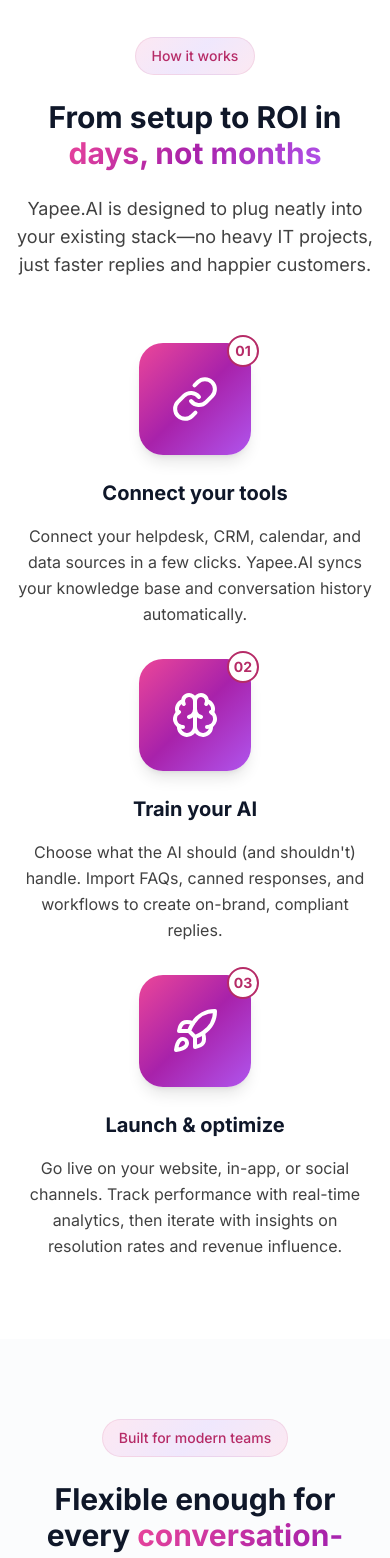
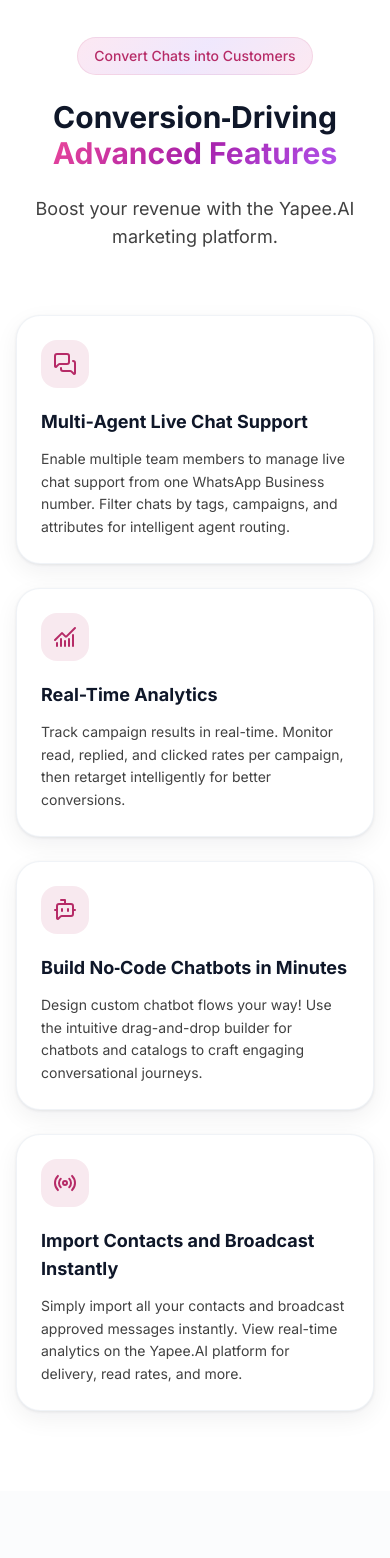
Before and after one commit to devesh111/yapee.ai_nextjs, a Next.js app: page / in a window 390 px wide. Shown: the part 6400-7958 px from the top of the page. Built offline with nearby package versions, Linux system fonts and the light colour scheme.

Commit message:
Completed remaining folds

```diff
--- a/app/page.js
+++ b/app/page.js
@@ -12,7 +12,7 @@
 import Pricing from "@/components/pricing";
 import SocialProof from "@/components/social-proof";
 import Testimonials from "@/components/testimonials";
-import UseCases from "@/components/use-cases";
+import AdvancedFeatures from "@/components/advanced-features";
 import Footer from "@/components/footer";
 import { useEffect, useState } from "react";
 import BackToTop from "@/components/back-to-top";
@@ -52,11 +52,12 @@
                 <WhatWeOffer />
                 <Features scrollToSection={scrollToSection} />
                 <Metrics />
+                <AdvancedFeatures />
                 <HowItWorks />
-                <UseCases />
-                <Integrations />
                 <Testimonials />
-                <Pricing />
+                {/* <Integrations />
+
+                <Pricing /> */}
                 <FAQ />
                 <CTASection />
                 {showBackToTop && <BackToTop scrollToTop={scrollToTop} />}
--- a/components/use-cases.jsx
+++ b/components/advanced-features.jsx
@@ -1,70 +1,69 @@
 "use client";
 
-import { Building2, ShoppingCart, Landmark, Users } from "lucide-react";
+import { BotMessageSquare, ChartNoAxesCombined, MessagesSquare, Radio } from "lucide-react";
 
-const useCases = [
+const features = [
     {
-        icon: Building2,
-        title: "SaaS & B2B",
+        icon: MessagesSquare,
+        title: "Multi-Agent Live Chat Support",
         description:
-            "Qualify trials, route enterprise leads, and resolve technical questions before they hit your engineers.",
+            "Enable multiple team members to manage live chat support from one WhatsApp Business number. Filter chats by tags, campaigns, and attributes for intelligent agent routing.",
     },
     {
-        icon: ShoppingCart,
-        title: "E-commerce & DTC",
+        icon: ChartNoAxesCombined,
+        title: "Real-Time Analytics",
         description:
-            "Answer order questions, recommend products, and recover abandoned carts directly in chat.",
+            "Track campaign results in real-time. Monitor read, replied, and clicked rates per campaign, then retarget intelligently for better conversions.",
     },
     {
-        icon: Landmark,
-        title: "Fintech & Banking",
+        icon: BotMessageSquare,
+        title: "Build No‑Code Chatbots in Minutes",
         description:
-            "Handle routine balance and policy queries securely while routing complex cases to specialists.",
+            "Design custom chatbot flows your way! Use the intuitive drag-and-drop builder for chatbots and catalogs to craft engaging conversational journeys.",
     },
     {
-        icon: Users,
-        title: "Customer Success Teams",
+        icon: Radio,
+        title: "Import Contacts and Broadcast Instantly",
         description:
-            "Proactively engage at-risk accounts and automate playbooks around renewals and expansions.",
+            "Simply import all your contacts and broadcast approved messages instantly.​ View real-time analytics on the Yapee.AI platform for delivery, read rates, and more.",
     },
 ];
 
-const UseCases = () => {
+const AdvancedFeatures = () => {
     return (
-        <section id="use-cases" className="py-20 lg:py-28 bg-muted/30">
+        <section id="advanced-features" className="py-20 lg:py-28 bg-background">
             <div className="max-w-7xl mx-auto px-4 sm:px-6 lg:px-8">
                 {/* Header */}
                 <div className="text-center max-w-3xl mx-auto mb-16">
                     <span className="inline-block px-4 py-2 rounded-full gradient-bg-soft border border-primary/10 text-primary text-sm font-medium mb-6">
-                        Built for modern teams
+                        Convert Chats into Customers
                     </span>
                     <h2 className="text-3xl lg:text-4xl font-bold text-foreground">
-                        Flexible enough for every{" "}
+                        Conversion‑Driving{" "}
                         <span className="gradient-text">
-                            conversation-heavy team
+                            Advanced Features
                         </span>
                     </h2>
                     <p className="mt-6 text-lg text-muted-foreground">
-                        Whether you're running a lean support team or scaling a
-                        global sales org, Yapee.AI adapts to the way you work.
+                        Boost your revenue with the Yapee.AI marketing platform.
                     </p>
                 </div>
 
                 {/* Use Case Cards */}
                 <div className="grid sm:grid-cols-2 lg:grid-cols-4 gap-6">
-                    {useCases.map((useCase, index) => (
+                    {features.map((eature, index) => (
                         <div
                             key={index}
                             className="bg-background rounded-3xl border border-border/50 p-6 card-shadow hover:shadow-xl hover:border-primary/20 hover:-translate-y-1 transition-all duration-300 group"
                         >
                             <div className="w-12 h-12 rounded-2xl bg-primary/10 flex items-center justify-center mb-5 group-hover:bg-primary/20 transition-colors">
-                                <useCase.icon className="w-6 h-6 text-primary" />
+                                <eature.icon className="w-6 h-6 text-primary" />
                             </div>
                             <h3 className="text-lg font-bold text-foreground mb-3">
-                                {useCase.title}
+                                {eature.title}
                             </h3>
                             <p className="text-sm text-muted-foreground leading-relaxed">
-                                {useCase.description}
+                                {eature.description}
                             </p>
                         </div>
                     ))}
@@ -74,4 +73,4 @@
     );
 };
 
-export default UseCases;
+export default AdvancedFeatures;
--- a/components/footer.jsx
+++ b/components/footer.jsx
@@ -4,8 +4,8 @@
 
 const footerLinks = [
     { label: "Features", href: "#features" },
+    { label: "Advanced Features", href: "#advanced-features" },
     { label: "How it works", href: "#how-it-works" },
-    { label: "Use cases", href: "#use-cases" },
     { label: "Pricing", href: "#pricing" },
     { label: "FAQ", href: "#faq" },
 ];
--- a/components/how-it-works.jsx
+++ b/components/how-it-works.jsx
@@ -1,48 +1,45 @@
 "use client";
 
-import { Link, Brain, Rocket } from "lucide-react";
+import { Zap, MessageCircle, CheckCheck } from "lucide-react";
 
 const steps = [
     {
-        icon: Link,
-        number: "01",
-        title: "Connect your tools",
+        icon: CheckCheck,
+        number: "🏆",
+        title: "Earn Official Green Tick Verification",
         description:
-            "Connect your helpdesk, CRM, calendar, and data sources in a few clicks. Yapee.AI syncs your knowledge base and conversation history automatically.",
+            "Get the green tick and broadcast unlimited notifications daily on WhatsApp.",
     },
     {
-        icon: Brain,
-        number: "02",
-        title: "Train your AI",
+        icon: MessageCircle,
+        number: "💬",
+        title: "Enjoy Dedicated Live Chat Support",
         description:
-            "Choose what the AI should (and shouldn't) handle. Import FAQs, canned responses, and workflows to create on-brand, compliant replies.",
+            "Priority chat support from Yapee.AI team via WhatsApp, phone, live chat, and email.",
     },
     {
-        icon: Rocket,
-        number: "03",
-        title: "Launch & optimize",
+        icon: Zap,
+        number: "💥",
+        title: "New WhatsApp features, always",
         description:
-            "Go live on your website, in-app, or social channels. Track performance with real-time analytics, then iterate with insights on resolution rates and revenue influence.",
+            "Constantly evolving WhatsApp features so you always deliver the best customer experience.",
     },
 ];
 
 const HowItWorks = () => {
     return (
-        <section id="how-it-works" className="py-20 lg:py-28 bg-background">
+        <section id="how-it-works" className="py-20 lg:py-28 bg-muted/30">
             <div className="max-w-7xl mx-auto px-4 sm:px-6 lg:px-8">
                 {/* Header */}
                 <div className="text-center max-w-3xl mx-auto mb-16">
                     <span className="inline-block px-4 py-2 rounded-full gradient-bg-soft border border-primary/10 text-primary text-sm font-medium mb-6">
-                        How it works
+                        Launch WhatsApp Business API Effortlessly
                     </span>
                     <h2 className="text-3xl lg:text-4xl font-bold text-foreground">
-                        From setup to ROI in{" "}
-                        <span className="gradient-text">days, not months</span>
+                        Get <span className="gradient-text">WhatsApp Business API</span> Quickly
                     </h2>
                     <p className="mt-6 text-lg text-muted-foreground">
-                        Yapee.AI is designed to plug neatly into your existing
-                        stack—no heavy IT projects, just faster replies and
-                        happier customers.
+                        Yapee.AI leverages Official WhatsApp Business APIs for full compliance with WhatsApp policies
                     </p>
                 </div>
 
--- a/components/navbar.jsx
+++ b/components/navbar.jsx
@@ -6,9 +6,9 @@
 
 const navLinks = [
     { label: "Features", href: "#features" },
+    { label: "Advanced Features", href: "#advanced-features" },
     { label: "How it works", href: "#how-it-works" },
-    { label: "Use cases", href: "#use-cases" },
-    { label: "Pricing", href: "#pricing" },
+    { label: "Customer Stories", href: "#testimonials" },
     { label: "FAQ", href: "#faq" },
 ];
 
--- a/components/testimonials.jsx
+++ b/components/testimonials.jsx
@@ -4,37 +4,37 @@
 
 const testimonials = [
     {
-        quote: "Yapee.AI let us automate nearly half of our inbound questions in under a month. Our agents can finally focus on complex issues instead of copy-pasting the same response all day.",
-        name: "Sarah Lee",
-        role: "Head of Customer Experience",
-        company: "NovaCRM",
+        quote: "Yapee.AI transformed our WhatsApp support—scaling chats effortlessly without adding headcount. Customers are happier, and our team loves it!",
+        name: "John Hargreaves",
+        role: "Founder",
+        company: "PeakFlow Logistics",
     },
     {
-        quote: "We turned our website chat into a predictable revenue channel. The AI warms up leads and our reps step in at the right moment—with full context.",
-        name: "James Patel",
-        role: "VP of Revenue",
-        company: "FlowStack",
+        quote: "From green tick verification to priority support, Yapee.AI delivers. We've boosted conversions and kept everything compliant-game-changer for our UK brand.'",
+        name: "Sarah Wilkins",
+        role: "Marketing Director",
+        company: "BrewHaven Teas",
     },
     {
-        quote: "Setup was incredibly fast. We connected our tools, trained the AI on our docs, and started seeing results in days, not months.",
-        name: "Elena Martinez",
-        role: "COO",
-        company: "BrightCart",
+        quote: "Blazing-fast features and unlimited broadcasts mean we're always ahead. Teams like ours scale support seamlessly with Yapee.AI - no chaos, just results!'",
+        name: "Michael Martinez",
+        role: "CEO",
+        company: "TechNest Solutions",
     },
 ];
 
 const Testimonials = () => {
     return (
-        <section className="py-20 lg:py-28 bg-muted/30">
+        <section className="py-20 lg:py-28 bg-background" id="testimonials">
             <div className="max-w-7xl mx-auto px-4 sm:px-6 lg:px-8">
                 {/* Header */}
                 <div className="text-center max-w-3xl mx-auto mb-16">
                     <span className="inline-block px-4 py-2 rounded-full gradient-bg-soft border border-primary/10 text-primary text-sm font-medium mb-6">
-                        Customer stories
+                        Customers Love Yapee.AI
                     </span>
                     <h2 className="text-3xl lg:text-4xl font-bold text-foreground">
-                        Teams like yours are scaling support{" "}
-                        <span className="gradient-text">without the chaos</span>
+                        Teams Like Yours Scale Support {" "}
+                        <span className="gradient-text">Seamlessly</span>
                     </h2>
                 </div>
 
```
Also changed, not shown: components/faqs.jsx (+18 -10 lines).
